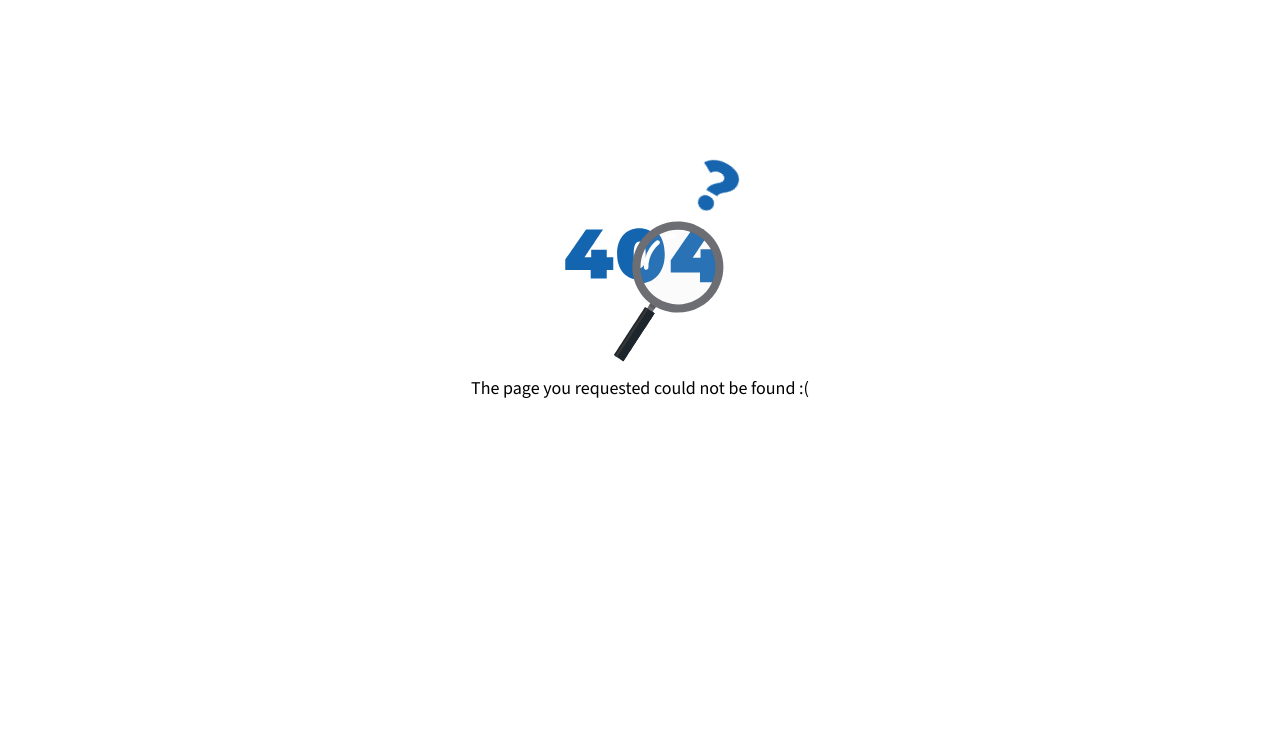
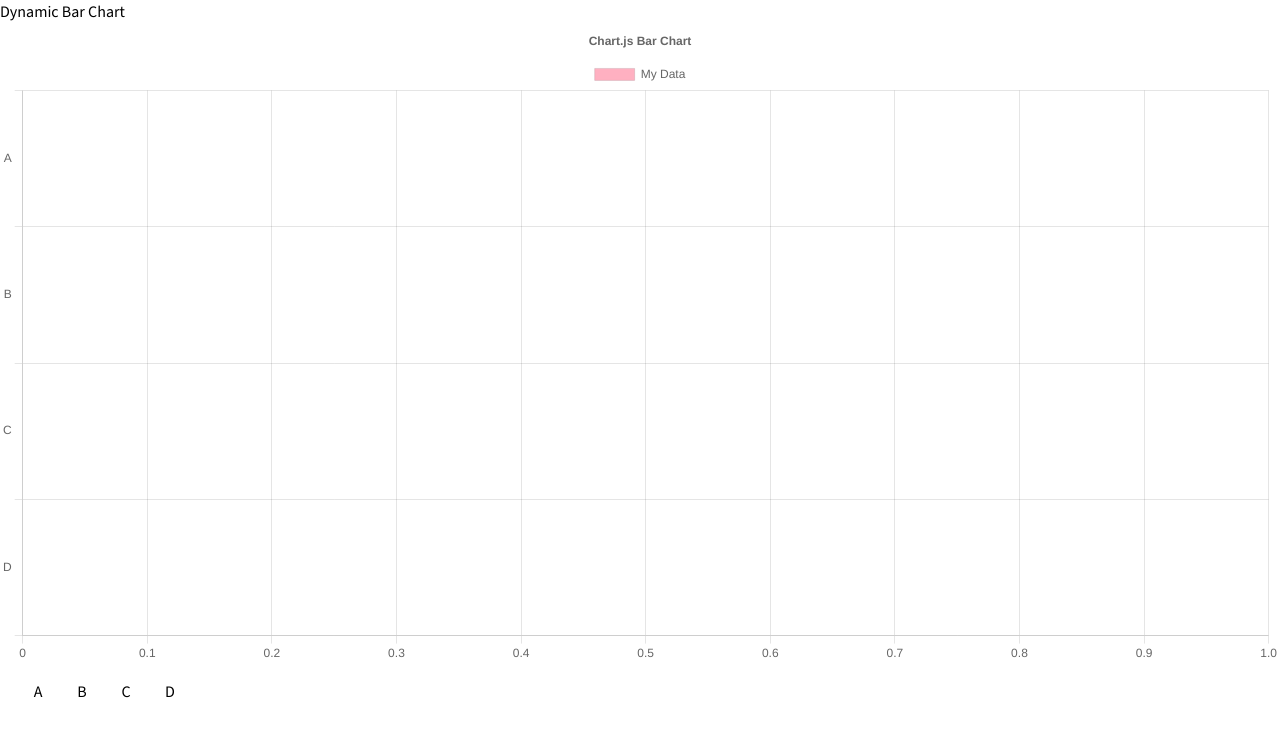
Before and after one commit to thatcatfromspace/kla-project, a React (Vite) app: page /polls in a window 1280 px wide. Shown: the top 736 px of the page. Built offline with nearby package versions, Linux system fonts and the light colour scheme.

Commit message:
Direct Polling POC

```diff
--- a/package.json
+++ b/package.json
@@ -12,10 +12,14 @@
   "dependencies": {
     "@hookform/resolvers": "^3.3.1",
     "@material-tailwind/react": "^2.1.4",
+    "@mui/x-charts": "^6.18.2",
     "@tanstack/react-query": "^5.8.7",
     "axios": "^1.6.2",
+    "chart.js": "^4.4.0",
+    "lodash.clonedeep": "^4.5.0",
     "lottie-react": "^2.4.0",
     "react": "^18.2.0",
+    "react-chartjs-2": "^5.2.0",
     "react-dom": "^18.2.0",
     "react-hook-form": "^7.45.4",
     "react-router-dom": "^6.15.0",
--- a/src/App.jsx
+++ b/src/App.jsx
@@ -6,6 +6,7 @@ import { SignupForm } from "./SignupForm";
 import { NotFound } from "./PageNotFound";
 import { Dashboard } from "./Dashboard";
 import { Cards } from "./Cards";
+import {DirectPolling} from "./DirectPolling";
 
 const App = () => {
   return (
@@ -15,6 +16,7 @@ const App = () => {
         <Route path="/signup" element={<SignupForm />} />
         <Route path="/dashboard" element={<Dashboard />} />
         <Route path="/cards" element={<Cards />} />
+        <Route path="/polls" element={<DirectPolling />} />
         <Route path="*" element={<NotFound />} />
       </Routes>
     </Router>
--- a/src/Dashboard.jsx
+++ b/src/Dashboard.jsx
@@ -1,43 +1,37 @@
 import { useEffect, useState } from "react";
-
+import { Cards } from "./Cards";
 import axios from "axios";
 export const Dashboard = () => {
   const [activeElement, setActiveElement] = useState(0);
-  const [currentIndex,setCurrentIndex ] = useState(1);
-  const [question,setQuestions] = useState([]);
-  const cards = [
-    "./vite.svg",
-    "./test.png",
-    "./vite.svg",
-    "./test.png",
-  ]
+  const [currentIndex, setCurrentIndex] = useState(0);
+  const [questions, setQuestions] = useState([]);
+  const cards = ["./vite.svg", "./test.png", "./vite.svg", "./test.png"];
   const changeActiveElement = (e, itemId) => {
     e.preventDefault();
     setActiveElement(itemId);
   };
-  const previousCard= () =>{
-    const isFirstSlide = currentIndex ===0;
-    const newIndex = isFirstSlide?currentIndex:currentIndex-1;
-    setCurrentIndex(newIndex)
+  const previousCard = () => {
+    const isFirstSlide = currentIndex === 0;
+    const newIndex = isFirstSlide ? currentIndex : currentIndex - 1;
+    setCurrentIndex(newIndex);
   };
-  const nextCard= () =>{
-    const isFirstSlide = currentIndex === cards.length-1;
-    const newIndex = isFirstSlide?currentIndex:currentIndex+1;
+  const nextCard = () => {
+    const isFirstSlide = currentIndex === questions.length - 1;
+    const newIndex = isFirstSlide ? currentIndex : currentIndex + 1;
     setCurrentIndex(newIndex);
   };
 
-  useEffect(()=>{
-    axios.get("http://192.168.1.14:8000/api/question/").then(
-      (res)=>{
-        const response = res.data;
-      // console.log(res.data);
-      setQuestions((...prev) => [response]);
-      console.log(question);
-      // setQuestions(res.data);
+  useEffect(() => {
+    axios.get("http://192.168.1.14:8000/api/question/").then((res) => {
+      const response = res.data;
+      setQuestions(response);
+    });
+  }, []);
+  useEffect(() => {
+    console.log(questions);
+  }, [questions]);
 
-    })
-  },[])
-   return (
+  return (
     <main className="[height:100%] [min-height:100vh] [background-image:linear-gradient(300deg,theme(colors.tertiary)_40%,theme(colors.gray3)_40%)] py-7 px-10">
       <nav className="flex justify-between items-center">
         <div>
@@ -87,36 +81,38 @@ export const Dashboard = () => {
           </div>
         </div>
       </nav>
-            {/* <div>
-              {
-                question.map((val,index)=>(
-                  <li>
-                    {val.q_desc}
-                  </li>
-                ))
-              }
-            </div> */}
-      <div className="cards flex w-[40vw] mt-[3vh] ml-[3vw] h-[40vh]" >
-        <button onClick={previousCard} className="w-[10%]">PREV</button>
-          <img src={cards[currentIndex]} alt="" className="w-[90%] h-full"/>
-        <button onClick={nextCard} className="w-[10%]">NEXT</button>
+      <div className="cards flex w-[40vw] mt-[3vh] ml-[3vw] h-[40vh]">
+        <button onClick={previousCard} className="w-[10%]">
+          PREV
+        </button>
+        <div>
+          {/* {questions.length ? questions[currentIndex].q_desc : null} */}
+          {questions.length && questions[currentIndex].q_type === "TEXT" ? (
+            <div>
+              <label htmlFor="">{questions[currentIndex].q_text}</label>
+              <input type="text" />
+            </div>
+          ):
+          questions.length &&
+            questions[currentIndex].q_type === "RADIO" ? (
+            <div>
+              <label htmlFor="">{questions[currentIndex].q_text}</label>
+              <input type="text" />
+            </div>)
+           : null}
+        </div>
+        {/* <img src={cards[currentIndex]} alt="" className="w-[90%] h-full"/> */}
+        {/* {questions &&
+              questions.map((val,index)=>(
+                <div>
+                  {val.q_type}
+                </div>
+              ))
+            } */}
+        <button onClick={nextCard} className="w-[10%]">
+          NEXT
+        </button>
       </div>
     </main>
   );
 };
-
-// id
-// :
-// 1
-// is_required
-// :
-// true
-// q_desc
-// :
-// "Dummy number"
-// q_text
-// :
-// "Whats ur age ?"
-// q_type
-// :
-// "NUMBER"
--- /dev/null
+++ b/src/DirectPolling.jsx
@@ -0,0 +1,112 @@
+import React, { useState, useEffect } from "react";
+import { Bar } from "react-chartjs-2";
+import {
+  BarElement,
+  CategoryScale,
+  Chart as ChartJS,
+  Legend,
+  LinearScale,
+  Title,
+  Tooltip,
+} from "chart.js";
+
+export const DirectPolling = () => {
+  ChartJS.register(
+    CategoryScale,
+    LinearScale,
+    BarElement,
+    Title,
+    Tooltip,
+    Legend
+  );
+  const [tableData, setTableData] = useState([0, 0, 0, 0]);
+  const [chartData, setChartData] = useState({
+    labels: ["A", "B", "C", "D"],
+    datasets: [
+      {
+        label: "My Data",
+        data: tableData,
+        backgroundColor: "rgba(255, 99, 132, 0.5)",
+        borderWidth: 1,
+      },
+    ],
+  });
+  const options = {
+    indexAxis: "y",
+    responsive: true,
+    plugins: {
+      legend: {
+        position: "top",
+      },
+      title: {
+        display: true,
+        text: "Chart.js Bar Chart",
+      },
+    },
+  };
+  const handleHOTChange = (changes) => {
+    const ans = tableData;
+    ans[changes] = ans[changes] + 1;
+    setTableData(ans);
+  };
+
+  useEffect(() => {
+    const interval = setInterval(() => {
+      const newData = {
+        labels: chartData.labels,
+        datasets: [
+          {
+            label: "My Data",
+            data: tableData,
+            backgroundColor: "rgba(255, 99, 132, 0.5)",
+            borderWidth: 1,
+          },
+        ],
+      };
+
+      setChartData(newData);
+    }, 2000);
+    return () => clearInterval(interval);
+  }, [tableData]);
+
+  return (
+    <div>
+      <h2>Dynamic Bar Chart</h2>
+      <Bar data={chartData} options={options} />
+      <div className="p-4 bg-red">
+        <button
+          onClick={(e) => {
+            handleHOTChange(0);
+          }}
+          className="mx-3 w-[20px] h-[10px]"
+        >
+          A
+        </button>
+        <button
+          onClick={(e) => {
+            handleHOTChange(1);
+          }}
+          className="mx-3 w-[20px] h-[10px]"
+        >
+          B
+        </button>
+        <button
+          onClick={(e) => {
+            handleHOTChange(2);
+          }}
+          className="mx-3 w-[20px] h-[10px]"
+        >
+          C
+        </button>
+        <button
+          onClick={(e) => {
+            handleHOTChange(3);
+          }}
+          className="mx-3 w-[20px] h-[10px]"
+        >
+          D
+        </button>
+      </div>
+    </div>
+  );
+};
--- a/vite.config.js
+++ b/vite.config.js
@@ -5,7 +5,7 @@ import react from "@vitejs/plugin-react";
 export default defineConfig({
   plugins: [react()],
   server: {
-    host: "192.168.1.16",
+    host: ["127.0.0.1"],
     port: 8000,
   },
 });
```
Also changed, not shown: 1 other file (tests, documents, lock files or other folders).
